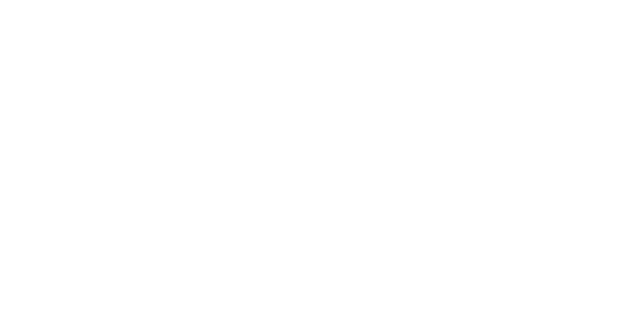
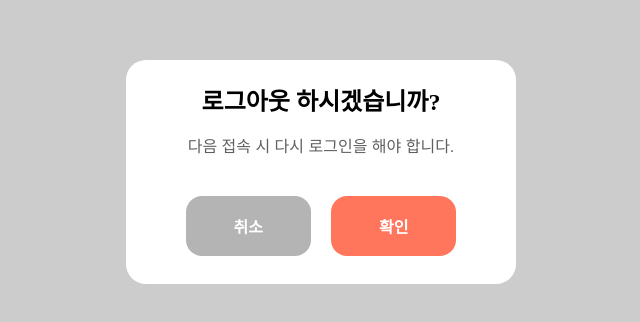
Before and after one commit to team-eeats/eeats-fe, a React (Vite) app: page /logout in a window 1280 px wide. Before the commit this address had no page. Shown: the part 228-550 px from the top of the page, without its empty margins (319-959 px from the left). Built offline with nearby package versions, Linux system fonts and the light colour scheme; a web font is replaced by a local one.

Commit message:
✨ :: 로그아웃 모달 퍼블리싱

```diff
--- /dev/null
+++ b/src/Components/Logout/index.tsx
@@ -0,0 +1,21 @@
+import { Font } from "../../Styles/Font";
+import * as S from "./style";
+import CheckCancelButton from "../CheckCancelButton";
+
+export const Logout = () => {
+  return (
+    <S.Container>
+      <S.Content>
+        <S.TextWrap>
+          <Font kind="Heading3" text="로그아웃 하시겠습니까?" />
+          <Font
+            kind="Body2"
+            text="다음 접속 시 다시 로그인을 해야 합니다."
+            color="gray600"
+          />
+        </S.TextWrap>
+        <CheckCancelButton />
+      </S.Content>
+    </S.Container>
+  );
+};
--- /dev/null
+++ b/src/Components/Logout/style.ts
@@ -0,0 +1,32 @@
+import styled from "styled-components";
+
+export const Container = styled.div`
+  width: 100%;
+  height: 100vh;
+  position: fixed;
+  top: 50%;
+  left: 50%;
+  transform: translate(-50%, -50%);
+  display: flex;
+  flex-direction: column;
+  justify-content: center;
+  align-items: center;
+  background-color: rgba(0, 0, 0, 0.2);
+  z-index: 100;
+`;
+
+export const Content = styled.div`
+  display: flex;
+  flex-direction: column;
+  padding: 28px 60px;
+  border-radius: 20px;
+  gap: 40px;
+  background-color: white;
+`;
+
+export const TextWrap = styled.div`
+  display: flex;
+  flex-direction: column;
+  align-items: center;
+  gap: 20px;
+`;
--- a/src/router.tsx
+++ b/src/router.tsx
@@ -19,6 +19,7 @@
 import VotePage from "./page/votePage";
 import { NoticePage } from "./Pages/NoticePage";
 import { MySuggestPage } from "./Pages/MySuggestPage";
+import { Logout } from "./Components/Logout";
 
 function router() {
   return (
@@ -44,7 +45,8 @@
         <Route path="/Header" element={<Header />} />
         <Route path="/tab" element={<TabBar />} />
         <Route path="/login" element={<LoginPage />} />
-        <Route path="/vote" element={<VotePage />} />
+        <Route path="/" element={<VotePage />} />
+        <Route path="/logout" element={<Logout />} />
       </Routes>
     </BrowserRouter>
   );
```
